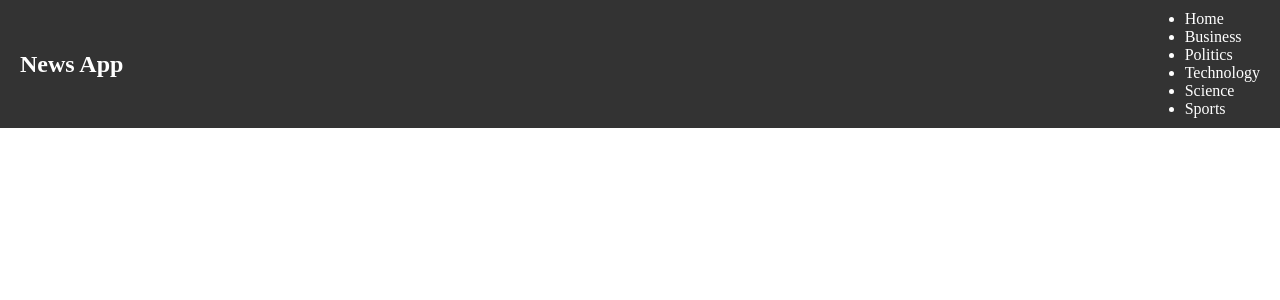
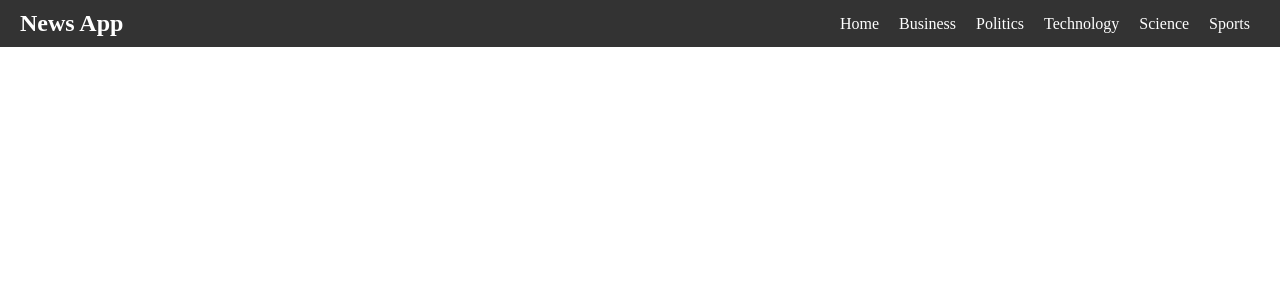
Before and after one commit to rohit2k3/news-app, a React (Vite) app: page / in a window 1280 px wide. Shown: the top 300 px of the page. Built offline with nearby package versions, Linux system fonts and the light colour scheme.

Commit message:
first commit

```diff
--- a/src/components/CSS/Nav.css
+++ b/src/components/CSS/Nav.css
@@ -12,3 +12,13 @@
     justify-content: space-between;
     align-items: center;
 }
+
+ul{
+    list-style-type: none;
+    display: flex;
+    justify-content: space-between;
+    align-items: center;
+}
+ li{
+    margin: 0 10px;
+ }
```
